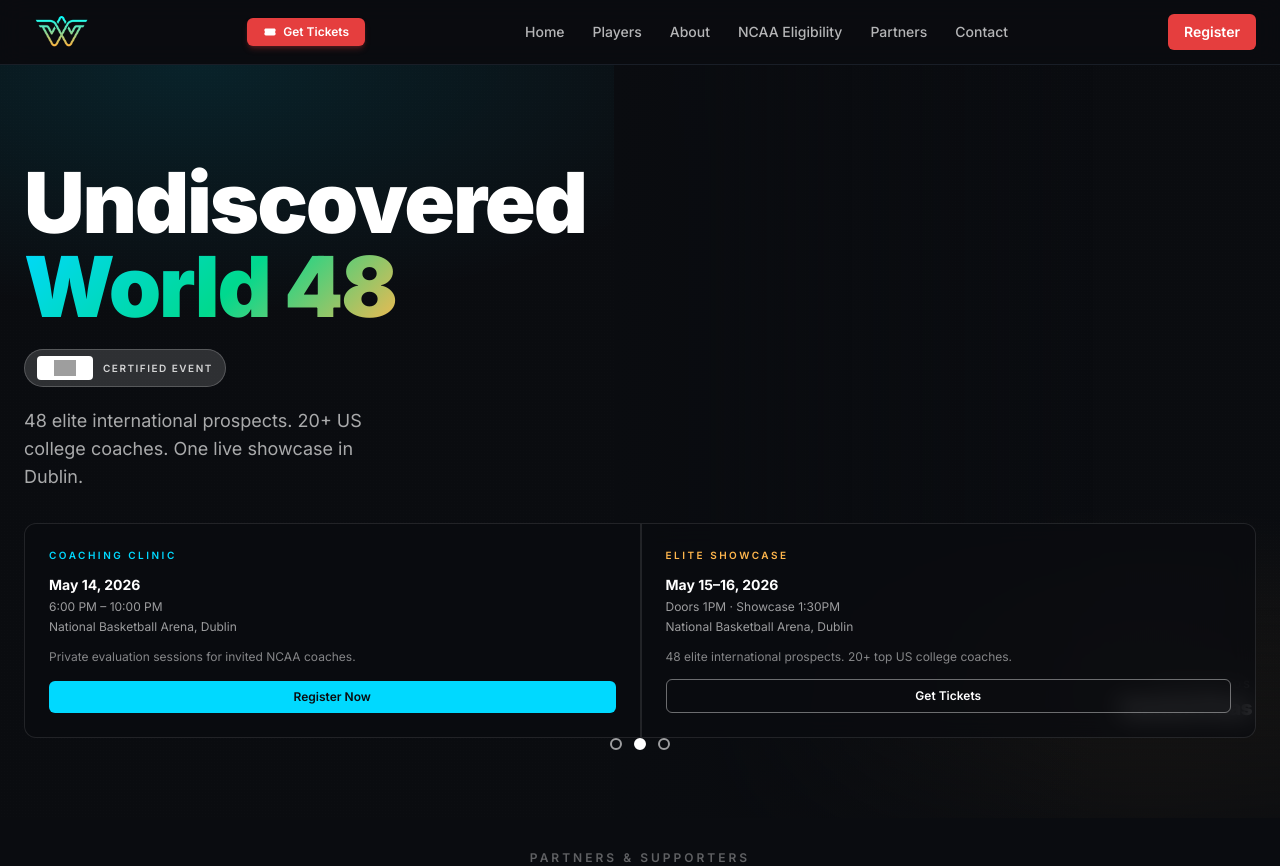
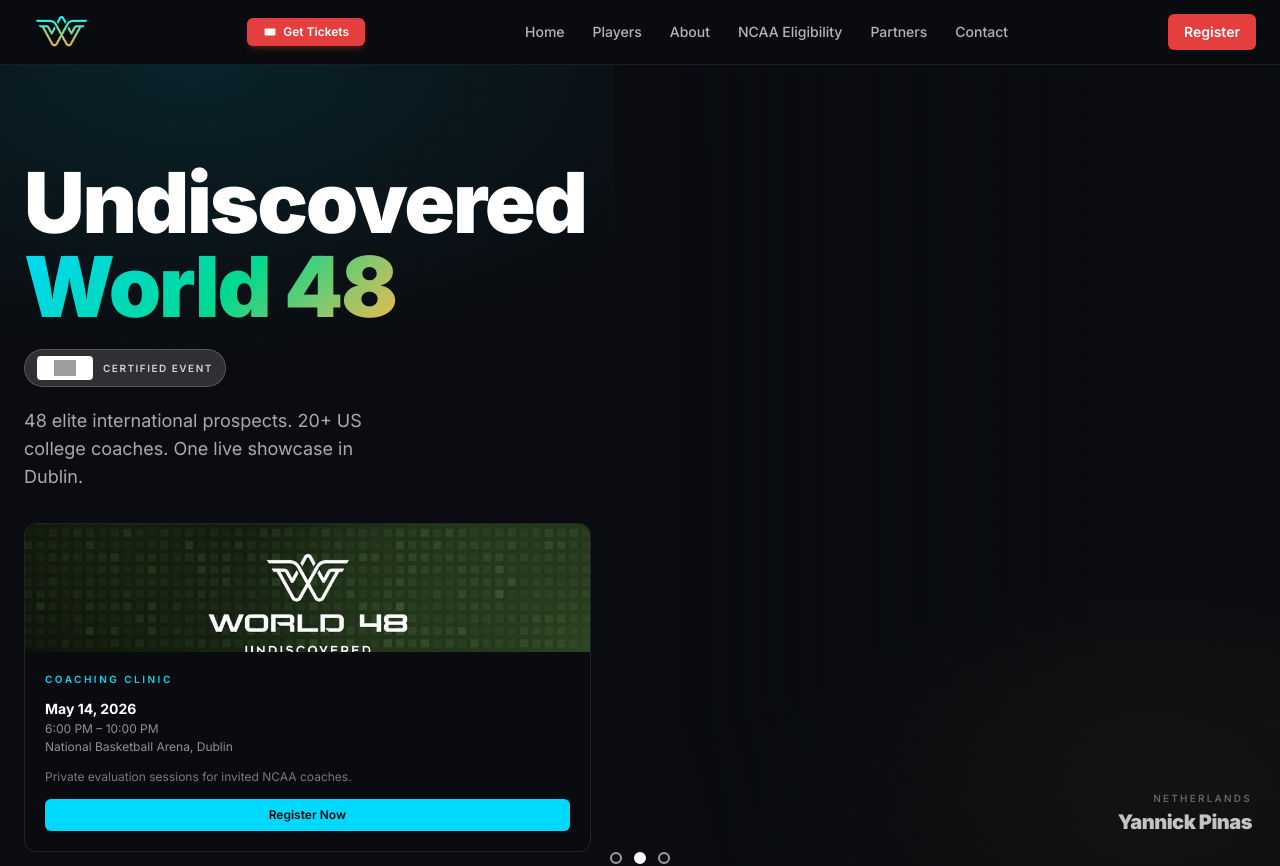
Before and after one commit to markreynolds25/world48-website, a Next.js app: page / in a window 1280 px wide. Shown: the top 866 px of the page. Built offline with nearby package versions, Linux system fonts and the light colour scheme; grey boxes are pictures that could not be loaded.

Commit message:
Replace event strip with compact coaching clinic card (left column, flyer banner)

```diff
--- /dev/null
+++ b/components/CoachingClinicCard.tsx
@@ -0,0 +1,47 @@
+const CLINIC_URL =
+  "https://www.eventbrite.com/e/1988338007505?aff=oddtdtcreator";
+
+export default function CoachingClinicCard() {
+  return (
+    <div
+      className="mt-8 w-full overflow-hidden rounded-xl border border-white/10"
+      style={{ background: "rgba(10,12,16,0.78)", backdropFilter: "blur(12px)" }}
+    >
+      {/* ── Flyer banner image ── */}
+      <div className="h-28 w-full overflow-hidden sm:h-32">
+        {/* eslint-disable-next-line @next/next/no-img-element */}
+        <img
+          src="/partners/coaching-clinic.jpeg"
+          alt="International Coaching Clinic & Networking"
+          className="h-full w-full object-cover object-top"
+        />
+      </div>
+
+      {/* ── Card content ── */}
+      <div className="flex flex-col gap-3 p-5">
+        <p className="text-[10px] font-semibold uppercase tracking-[0.25em] text-brand-cyan">
+          Coaching Clinic
+        </p>
+
+        <div className="space-y-0.5">
+          <p className="text-sm font-bold text-white">May 14, 2026</p>
+          <p className="text-xs text-white/55">6:00 PM – 10:00 PM</p>
+          <p className="text-xs text-white/55">National Basketball Arena, Dublin</p>
+        </div>
+
+        <p className="text-xs leading-relaxed text-white/45">
+          Private evaluation sessions for invited NCAA coaches.
+        </p>
+
+        <a
+          href={CLINIC_URL}
+          target="_blank"
+          rel="noreferrer"
+          className="inline-flex items-center justify-center rounded-md bg-brand-cyan px-4 py-2 text-xs font-semibold text-surface-0 transition hover:bg-brand-cyan/85 hover:-translate-y-px"
+        >
+          Register Now
+        </a>
+      </div>
+    </div>
+  );
+}
--- a/components/HeroSection.tsx
+++ b/components/HeroSection.tsx
@@ -2,7 +2,7 @@
 
 import { useState, useEffect, useCallback } from "react";
 import NcaaBadge from "@/components/NcaaBadge";
-import EventInfoStrip from "@/components/EventInfoStrip";
+import CoachingClinicCard from "@/components/CoachingClinicCard";
 
 const PLAYERS = [
   {
@@ -138,9 +138,11 @@
           </div>
         </div>
 
-        {/* ── Event info strip — full width, above dots ────────────────── */}
+        {/* ── Coaching clinic card — left column only ──────────────────── */}
         <div className="relative z-10 mx-auto w-full max-w-7xl px-6">
-          <EventInfoStrip />
+          <div className="w-full md:max-w-[46%]">
+            <CoachingClinicCard />
+          </div>
         </div>
 
         {/* ── Carousel dots — bottom-centre ────────────────────────────── */}
```
Also changed, not shown: public/partners/coaching-clinic.jpeg (added).
